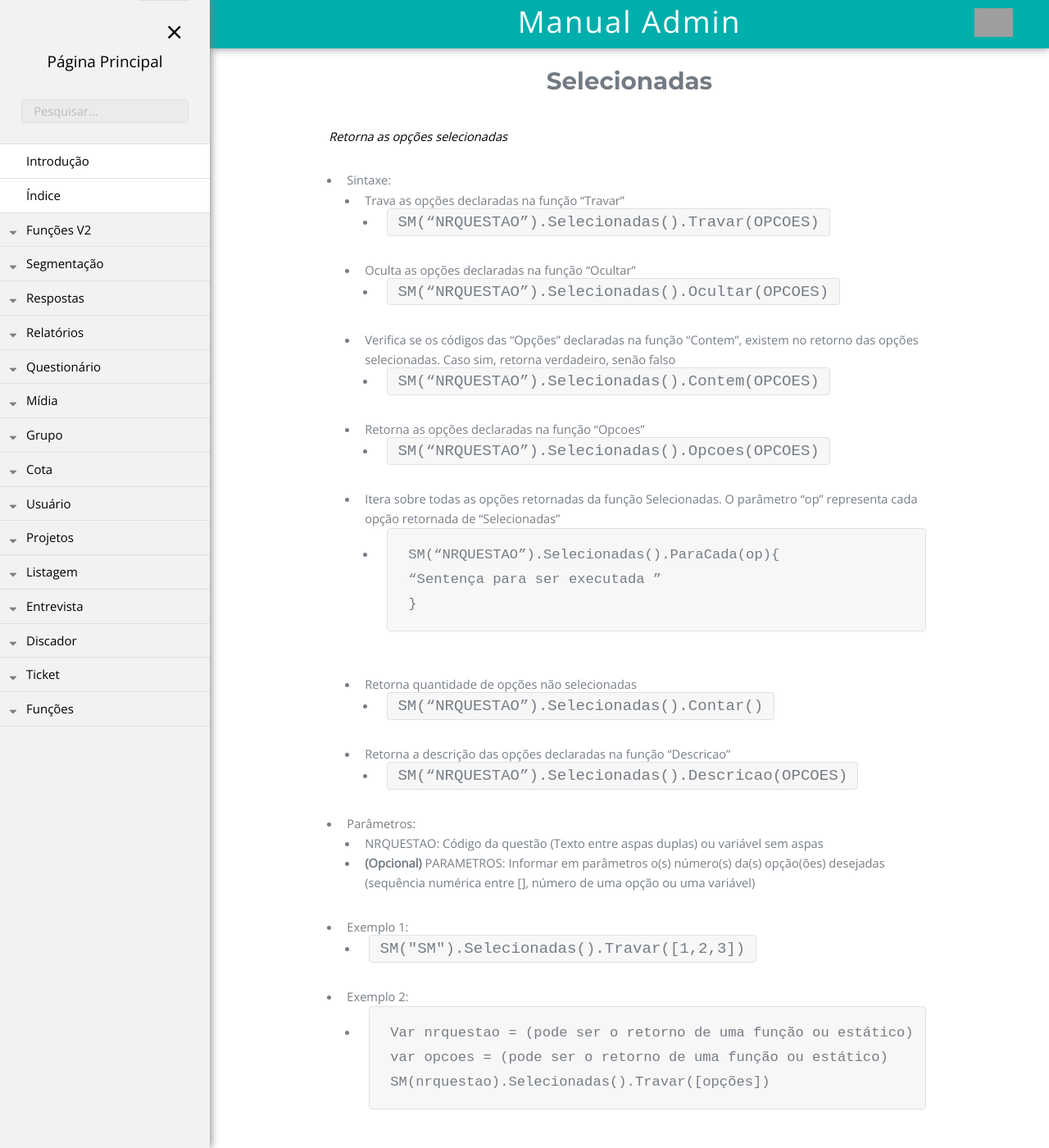
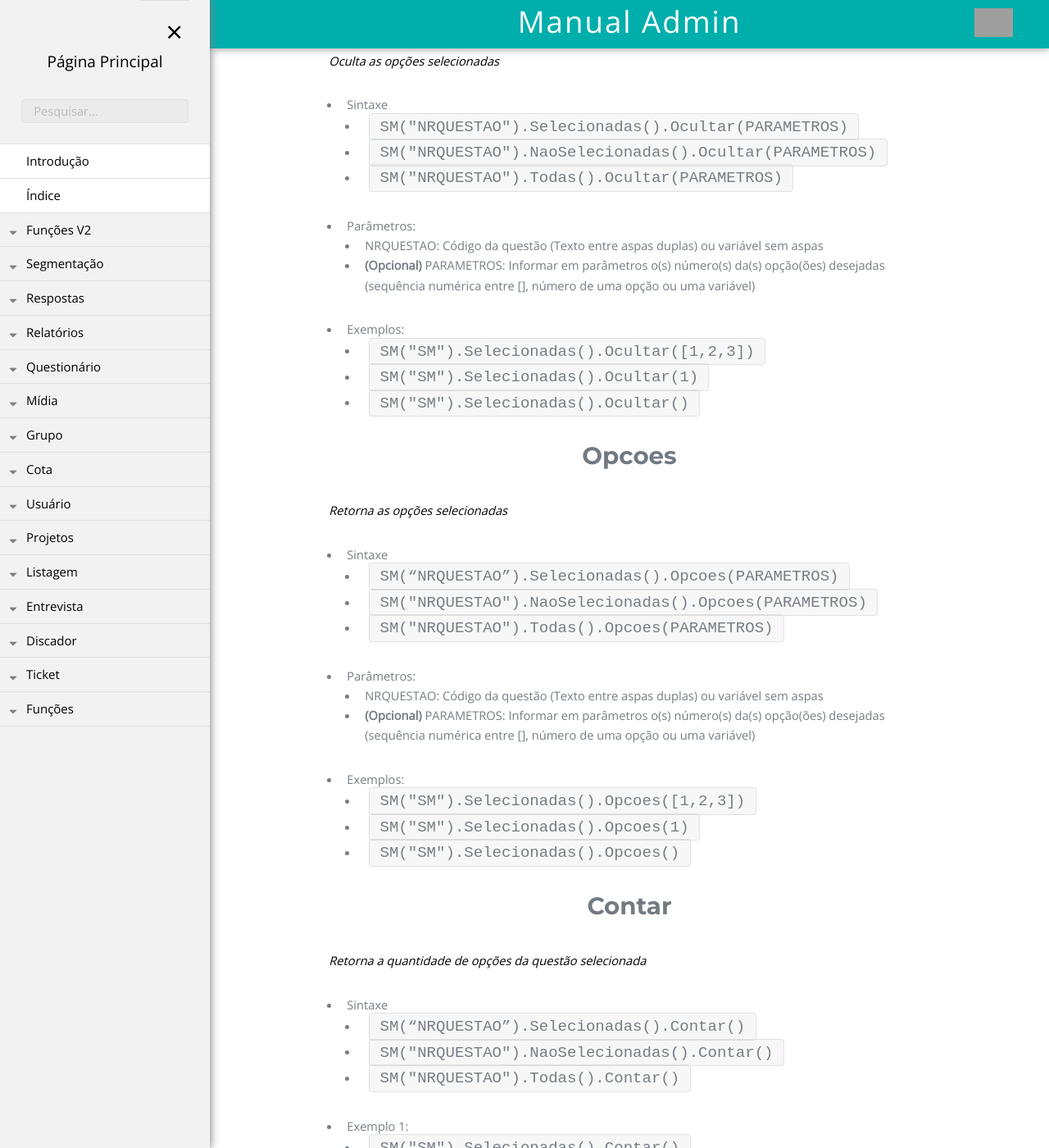
Before and after one commit to rogerio-figueiredo-hsr/hsrtechonline.github.io, a Jekyll site: the page built from _posts/2019-03-29-somatoria.md, in a window 1280 px wide and 1400 px high, scrolled down 2866 px. Shown: the whole window at 82% size. Built offline with Jekyll 4.4.1, drawn with Linux system fonts in a browser that asks for light colours; some of the changed text lies outside the part shown; grey boxes are pictures that could not be loaded.

Commit message:
Update 2019-03-29-somatoria.md

```diff
--- a/_posts/2019-03-29-somatoria.md
+++ b/_posts/2019-03-29-somatoria.md
@@ -47,14 +45,6 @@
     <code>var nrquestao = (pode ser o retorno de uma função ou estático)
     SM(nrquestao).Selecionadas().Max()</code>
     </pre>
-- Retorno:
-  - Ex: 1
-    - 30
-    - 20 (filtrado)
-  - Ex: 2
-    - 2
-  - Ex: 3
-    - 30
 
 # Min (Opções, Valor, Descrição)
 *Retorna o menor valor entre as opções respondidas*
@@ -77,75 +67,104 @@
     <code>var nrquestao: (pode ser o retorno de uma função ou estático)
     SM(nrquestao).Selecionadas().Min()</code>
     </pre>
-- Retorno:
-  - Ex: 1
-    - 30
-    - 20 (filtrado)
-  - Ex: 2
-    - 2
-  - Ex: 3
-    - 30
 
+# Travar
+*Trava as opções selecionadas*
 
-# Selecionadas
-*Retorna as opções selecionadas*
+- Sintaxe
+  - `SM("NRQUESTAO").Selecionadas().Travar(PARAMETROS)`
+  - `SM("NRQUESTAO").NaoSelecionadas().Travar(PARAMETROS)`
+  - `SM("NRQUESTAO").Todas().Travar(PARAMETROS)`
 
-- Sintaxe:
-  - Trava as opções declaradas na função “Travar”
-    - `SM(“NRQUESTAO”).Selecionadas().Travar(OPCOES)`
-  - Oculta as opções declaradas na função “Ocultar”
-    - `SM(“NRQUESTAO”).Selecionadas().Ocultar(OPCOES)`
-  - Verifica se os códigos das “Opções” declaradas na função “Contem”, existem no retorno das opções selecionadas. Caso sim, retorna         verdadeiro, senão falso
-    - `SM(“NRQUESTAO”).Selecionadas().Contem(OPCOES)`
-  - Retorna as opções declaradas na função “Opcoes”
-    - `SM(“NRQUESTAO”).Selecionadas().Opcoes(OPCOES)`
-  - Itera sobre todas as opções retornadas da função Selecionadas. O parâmetro “op” representa cada opção retornada de “Selecionadas”
-    - <pre>
-      <code>SM(“NRQUESTAO”).Selecionadas().ParaCada(op){
-      “Sentença para ser executada ”
-      }</code>
-      </pre>
-  - Retorna quantidade de opções não selecionadas
-    - `SM(“NRQUESTAO”).Selecionadas().Contar()`
-  - Retorna a descrição das opções declaradas na função “Descricao”
-    - `SM(“NRQUESTAO”).Selecionadas().Descricao(OPCOES)`
 - Parâmetros:
   - NRQUESTAO: Código da questão (Texto entre aspas duplas) ou variável sem aspas
   - **(Opcional)** PARAMETROS: Informar em parâmetros o(s) número(s) da(s) opção(ões) desejadas (sequência numérica entre [], número de     uma opção ou uma variável)
+
+- Exemplos:
+  - `SM("SM").Selecionadas().Travar([1,2,3])`
+  - `SM("SM").Selecionadas().Travar(1)`
+  - `SM("SM").Selecionadas().Travar()`
+
+# Ocultar
+*Oculta as opções selecionadas*
+
+- Sintaxe
+  - `SM("NRQUESTAO").Selecionadas().Ocultar(PARAMETROS)`
+  - `SM("NRQUESTAO").NaoSelecionadas().Ocultar(PARAMETROS)`
+  - `SM("NRQUESTAO").Todas().Ocultar(PARAMETROS)`
+
+- Parâmetros:
+  - NRQUESTAO: Código da questão (Texto entre aspas duplas) ou variável sem aspas
+  - **(Opcional)** PARAMETROS: Informar em parâmetros o(s) número(s) da(s) opção(ões) desejadas (sequência numérica entre [], número de     uma opção ou uma variável)
+
+- Exemplos:
+  - `SM("SM").Selecionadas().Ocultar([1,2,3])`
+  - `SM("SM").Selecionadas().Ocultar(1)`
+  - `SM("SM").Selecionadas().Ocultar()`
+
+# Opcoes
+*Retorna as opções selecionadas*
+
+- Sintaxe
+  - `SM(“NRQUESTAO”).Selecionadas().Opcoes(PARAMETROS)`
+  - `SM("NRQUESTAO").NaoSelecionadas().Opcoes(PARAMETROS)`
+  - `SM("NRQUESTAO").Todas().Opcoes(PARAMETROS)`
+
+- Parâmetros:
+  - NRQUESTAO: Código da questão (Texto entre aspas duplas) ou variável sem aspas
+  - **(Opcional)** PARAMETROS: Informar em parâmetros o(s) número(s) da(s) opção(ões) desejadas (sequência numérica entre [], número de     uma opção ou uma variável)
+
+- Exemplos:
+  - `SM("SM").Selecionadas().Opcoes([1,2,3])`
+  - `SM("SM").Selecionadas().Opcoes(1)`
+  - `SM("SM").Selecionadas().Opcoes()`
+
+# Contar
+*Retorna a quantidade de opções da questão selecionada*
+
+- Sintaxe
+  - `SM(“NRQUESTAO”).Selecionadas().Contar()`
+  - `SM("NRQUESTAO").NaoSelecionadas().Contar()`
+  - `SM("NRQUESTAO").Todas().Contar()`
+
 - Exemplo 1:
-  - `SM("SM").Selecionadas().Travar([1,2,3])`
-- Exemplo 2:
-  - <pre>
-    <code>Var nrquestao = (pode ser o retorno de uma função ou estático)
-    var opcoes = (pode ser o retorno de uma função ou estático)
-    SM(nrquestao).Selecionadas().Travar([opções])</code>
-    </pre>
+  - `SM("SM").Selecionadas().Contar()`
+
+# Descricao
+*Retorna a descrição das opções selecionadas*
+
+- Sintaxe
+  - `SM(“NRQUESTAO”).Selecionadas().Descricao(PARAMETROS)`
+  - `SM("NRQUESTAO").NaoSelecionadas().Contar(PARAMETROS)`
+  - `SM("NRQUESTAO").Todas().Contar(PARAMETROS)`
+
+- Parâmetros:
+  - NRQUESTAO: Código da questão (Texto entre aspas duplas) ou variável sem aspas
+  - **(Opcional)** PARAMETROS: Informar em parâmetros o(s) número(s) da(s) opção(ões) desejadas (sequência numérica entre [], número de     uma opção ou uma variável)
+
+- Exemplos:
+  - `SM("SM").Selecionadas().Descricao([1,2,3])`
+  - `SM("SM").Selecionadas().Descricao(1)`
+  - `SM("SM").Selecionadas().Descricao()`
+
+# Funções Comparadoras
+*Maior, MaiorIgual, Menor, MenorIgual e Entre*
+*Retorna as opções, valores ou descrição conforme o comparador informado*
 
 # Não Selecionadas
 *Retorna as opções que não foram selecionadas*
 
 - Sintaxe:
-  - Trava as opções declaradas na função “Travar”
-    - `SM(“NRQUESTAO”).NaoSelecionadas().Travar(OPCOES)`
-  - Oculta as opções declaradas na função “Ocultar”
-    - `SM(“NRQUESTAO”).NaoSelecionadas().Ocultar(OPCOES)`
   - Verifica se os códigos das “Opções” declaradas na função “Contem”, existem no retorno das opções selecionadas. Caso sim, retorna         verdadeiro, senão falso
     - `SM(“NRQUESTAO”).NaoSelecionadas().Contem(OPCOES)`
-  - Retorna as opções declaradas na função “Opcoes”
-    - `SM(“NRQUESTAO”).NaoSelecionadas().Opcoes(OPCOES)`
+
   - Itera sobre todas as opções retornadas da função Selecionadas. O parâmetro “op” representa cada opção retornada de “Selecionadas”
     - <pre>
       <code>SM(“NRQUESTAO”).NaoSelecionadas().ParaCada(op){
       “Sentença para ser executada ”
       }</code>
       </pre>
-  - Retorna quantidade de opções não selecionadas
-    - `SM(“NRQUESTAO”).NaoSelecionadas().Contar()`
-  - Retorna a descrição das opções declaradas na função “Descricao”
-    - `SM(“NRQUESTAO”).NaoSelecionadas().Descricao(OPCOES)`
-- Parâmetros:
-  - NRQUESTAO: Código da questão (Texto entre aspas duplas) ou variável sem aspas
-  - **(Opcional)** PARAMETROS: Informar em parâmetros o(s) número(s) da(s) opção(ões) desejadas. sequência numérica entre [], número de     uma opção ou uma variável.
+
 - Exemplo 1:
   - `SM("SM").NaoSelecionadas().Travar([1,2,3])`
 - Exemplo 2:
```
Also changed, not shown: other parts of _posts/2019-03-29-somatoria.md (+0 -2 lines).
